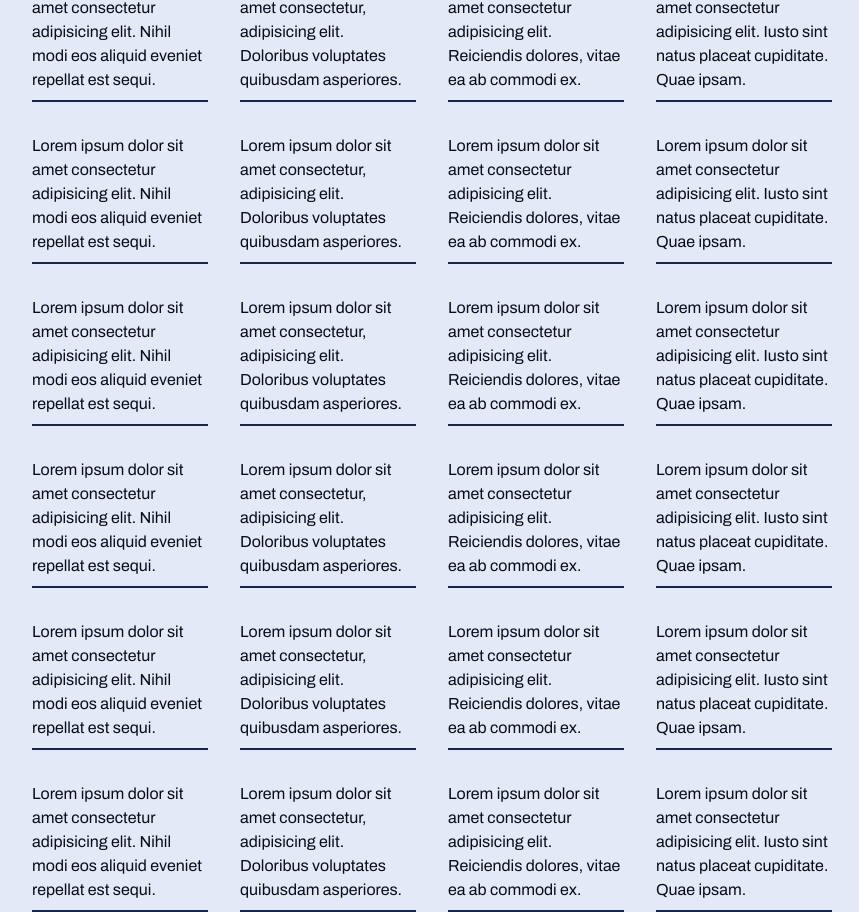
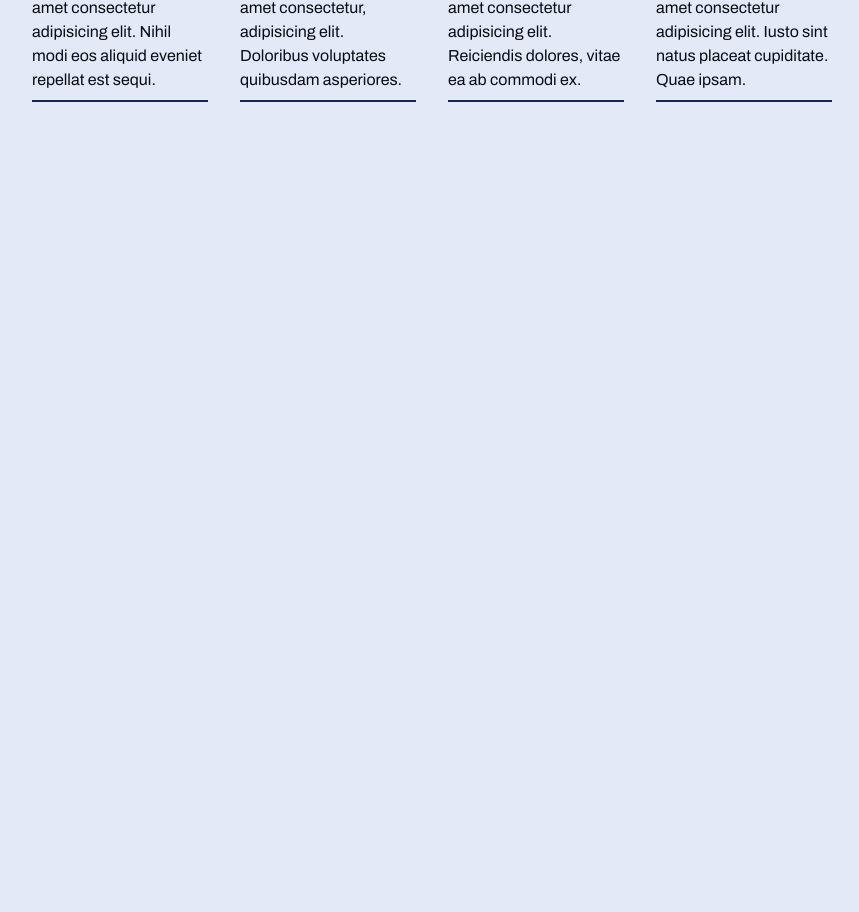
Before and after one commit to and-rs/portfolio-joseph-carreno, a Next.js app: page / in a window 1280 px wide. Shown: the part 576-1488 px from the top of the page, without its empty margins (208-1067 px from the left). After the commit the page ends 800 px from the top, so only its background shows below. Built offline with nearby package versions, Linux system fonts and the light colour scheme.

Commit message:
clean up

```diff
--- a/src/app/page.tsx
+++ b/src/app/page.tsx
@@ -14,11 +14,6 @@ export default function Home() {
           </div>
         </div>
         <InfoGrid />
-        <InfoGrid />
-        <InfoGrid />
-        <InfoGrid />
-        <InfoGrid />
-        <InfoGrid />
       </div>
     </div>
   );
```
